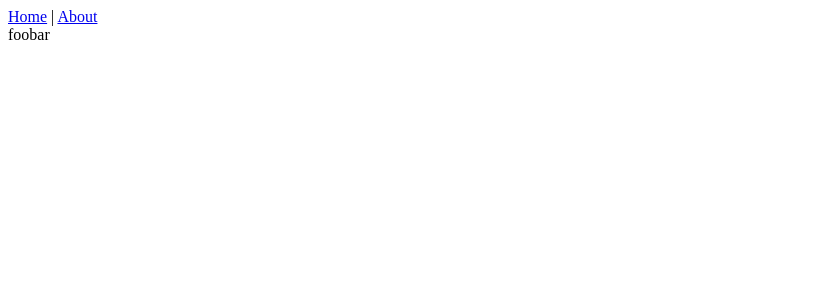
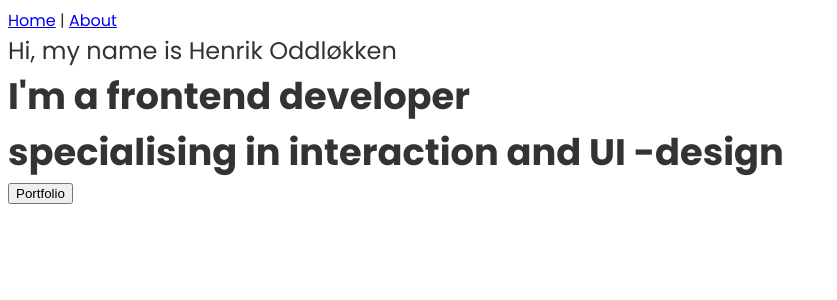
Before and after one commit to shady356/my-homepage, a Vue app: page / in a window 1280 px wide. Shown: the top 300 px of the page, without its empty margins (0-837 px from the left). Built offline with nearby package versions, Linux system fonts and the light colour scheme.

Commit message:
feat: setup main page

```diff
--- a/public/index.html
+++ b/public/index.html
@@ -5,6 +5,8 @@
     <meta http-equiv="X-UA-Compatible" content="IE=edge">
     <meta name="viewport" content="width=device-width,initial-scale=1.0">
     <link rel="icon" href="<%= BASE_URL %>favicon.ico">
+    <link rel="preconnect" href="https://fonts.gstatic.com">
+    <link href="https://fonts.googleapis.com/css2?family=Poppins:ital,wght@0,400;0,700;1,400&display=swap" rel="stylesheet">
     <title><%= htmlWebpackPlugin.options.title %></title>
   </head>
   <body>
--- a/src/App.vue
+++ b/src/App.vue
@@ -9,5 +9,9 @@
 </template>
 
 <style lang="scss">
-
+  body {
+    background: #fff;
+    font-family: 'Poppins', sans-serif;
+    color: #333;
+  }
 </style>
--- a/src/views/Home.vue
+++ b/src/views/Home.vue
@@ -1,6 +1,13 @@
 <template>
   <div class="home">
-    foobar
+    <div class="profile">
+     <!--  <img class="profile-picture" src="@/assets/profile.png" alt=""> -->
+      <h2 class="name">Hi, my name is Henrik Oddløkken</h2>
+      <p class="about-short">
+        I'm a frontend developer <br> specialising in interaction and UI -design
+      </p>
+      <button>Portfolio</button>
+    </div>
   </div>
 </template>
 
@@ -10,3 +17,19 @@ export default {
   name: 'Home',
 }
 </script>
+
+<style lang="scss" scoped>
+  .profile-picture {
+    width: 256px;
+  }
+  .name {
+    font-size: 1.5rem;
+    margin: 0;
+    font-weight: 400;
+  }
+  .about-short {
+    margin: 0;
+    font-size: 2.3rem;
+    font-weight: bold;
+  }
+</style>
```
Also changed, not shown: src/assets/profile.png (added), 1 other file (tests, documents, lock files or other folders).
